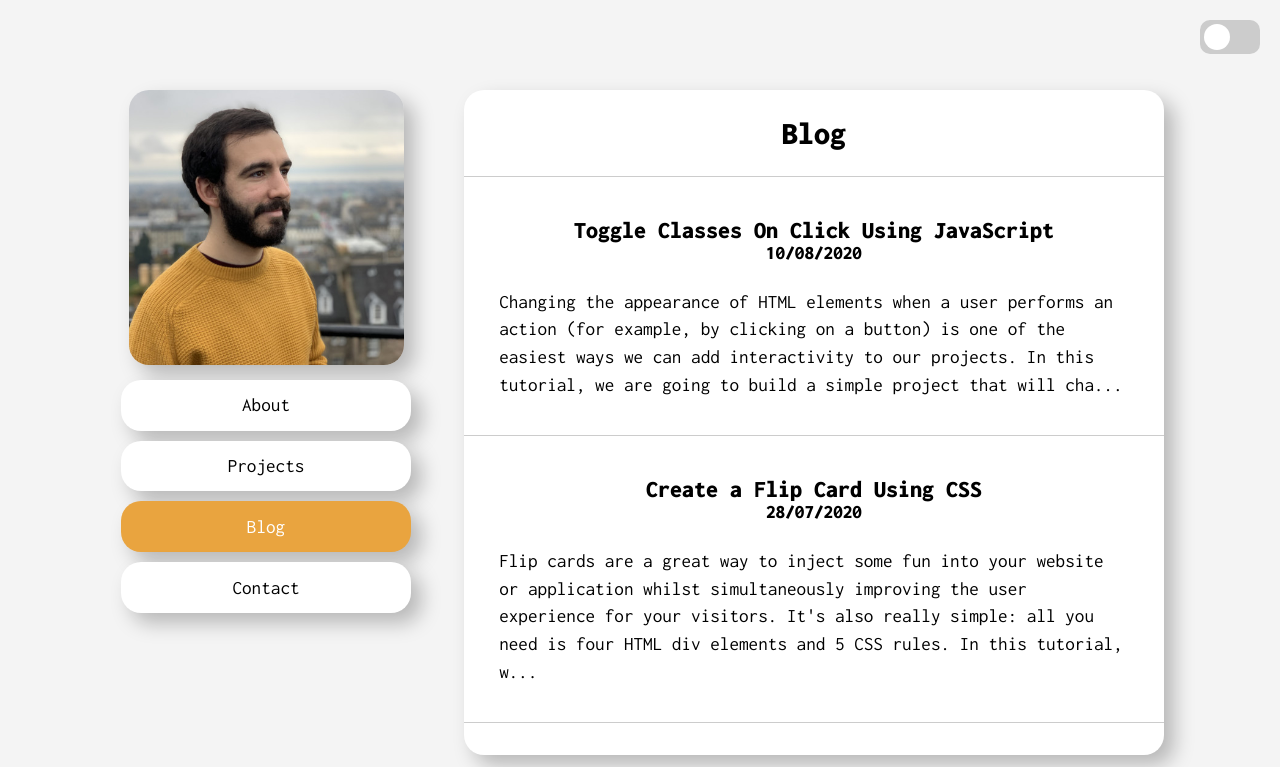
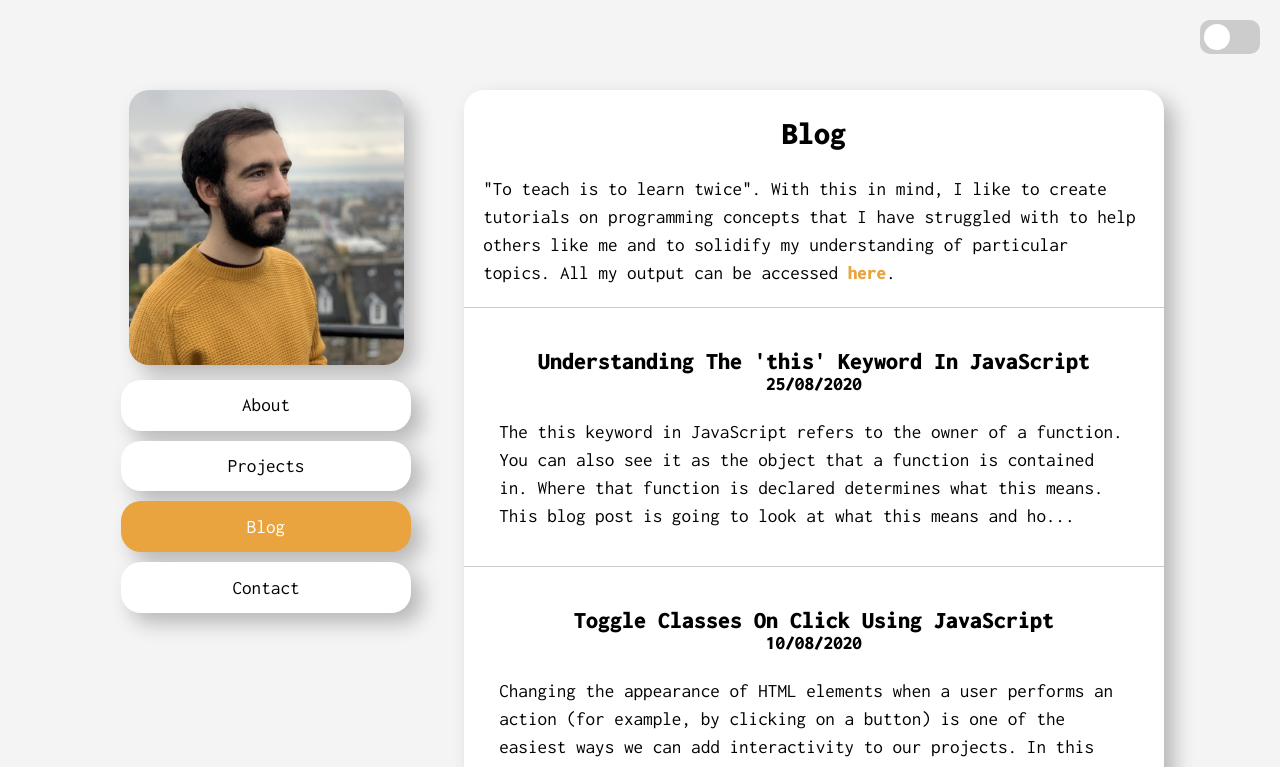
Before and after one commit to jacobcollinsdev/portfolio-v3, a plain HTML site: page index.html in a window 1280 px wide. Both pictures are taken after a click on the button "Blog". Shown: the top 767 px of the page. Drawn offline with Linux system fonts and the light colour scheme.

Commit message:
Updated Blog Section

```diff
--- a/index.html
+++ b/index.html
@@ -124,6 +124,16 @@
             <div class="tab-content">
                 <h2>Blog</h2>
 
+                <p>"To teach is to learn twice". With this in mind, I like to create tutorials on programming concepts that I have struggled with to help others like me and to solidify my understanding of particular topics. All my output can be accessed <a href="https://blog.jacobcollinsdev.com/" target="_blank" rel="noopener noreferrer"><span class="highlight">here</span></a>.</p>
+
+                <a class="card" href="https://blog.jacobcollinsdev.com/understanding-the-this-keyword-in-javascript-ckeaaj93000rswks1e5ncfyt8" target="_blank" rel="noopener noreferrer">
+                    <div class="blog-entry">
+                        <h3>Understanding The 'this' Keyword In JavaScript</h3>
+                        <h4>25/08/2020</h4>
+                        <p>The this keyword in JavaScript refers to the owner of a function. You can also see it as the object that a function is contained in. Where that function is declared determines what this means. This blog post is going to look at what this means and ho...</p>
+                    </div>
+                </a>
+
                 <a class="card" href="https://blog.jacobcollinsdev.com/toggle-classes-on-click-using-javascript-ckdorbqmu00ghkbs18r58113d" target="_blank" rel="noopener noreferrer">
                     <div class="blog-entry">
                         <h3>Toggle Classes On Click Using JavaScript</h3>
```
